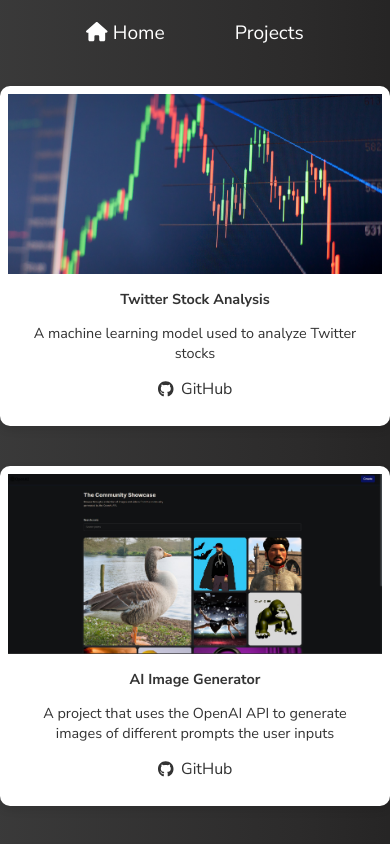
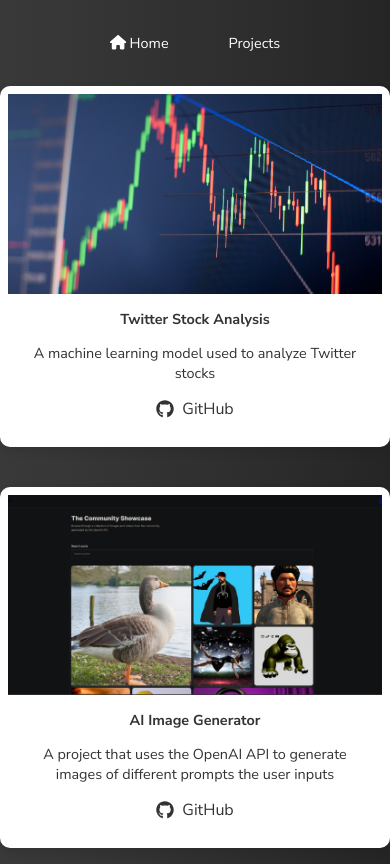
Before and after one commit to AliAhmed2004/personal-website, a React (Create React App) app: page /projects in a window 390 px wide. Built offline with nearby package versions, Linux system fonts and the light colour scheme.

Commit message:
more mobile fixes :(

```diff
--- a/src/App.css
+++ b/src/App.css
@@ -217,37 +217,167 @@
 }
 
 @media (max-width: 768px) {
+  .App {
+    justify-content: flex-start;
+    padding-top: 30px;
+  }
+
+  body {
+    height: auto;
+    min-height: 100vh;
+    overflow-y: auto;
+  }
+
   .content {
+    padding: 10px;
     width: 90%;
-    max-width: none;
+  }
+
+  .navbar {
+    padding: 5px 0;
+    font-size: 1rem;
+  }
+
+  .nav-link {
+    padding: 8px 10px;
+    font-size: 1rem;
+  }
+
+  .social-links svg,
+  .project-info svg {
+    width: 20px;
+    height: 20px;
+  }
+
+  .project-card {
+    margin-bottom: 20px;
   }
 
   h1 {
     font-size: 2rem;
   }
 
-  .social-links svg {
-    width: 20px;
-    height: 20px;
+  .social-links {
+    flex-wrap: wrap;
+    justify-content: space-evenly;
+    padding: 0 10px;
   }
 
-  .programming-languages code,
-  .social-links a {
-    margin: 0 10px;
+  .social-links a,
+  .programming-languages code {
+    margin: 5px;
     padding: 3px 8px;
   }
 
+  .certifications a,
+  .programming-languages code {
+    font-size: 0.9rem;
+  }
+
+  .outreach-message {
+    padding-top: 20px;
+  }
+
   .project-card {
-    width: calc(100% - 20px);
+    width: calc((100% / 3) - 40px);
+    padding: 15px;
+  }
+
+  .project-info h3,
+  .project-info p {
+    font-size: 1rem;
+  }
+}
+
+@media (max-width: 480px) {
+  .App {
+    justify-content: flex-start;
+    padding-top: 20px;
+  }
+
+  body {
+    height: auto;
+    min-height: 100vh;
+    overflow-y: auto;
+  }
+
+  .content {
+    padding: 10px;
+    width: 95%;
+  }
+
+  .navbar {
+    padding: 5px 0;
+    font-size: 0.9rem;
+  }
+
+  .nav-link {
+    padding: 8px 10px;
+    font-size: 0.9rem;
+  }
+
+  .social-links svg,
+  .project-info svg {
+    width: 18px;
+    height: 18px;
+  }
+
+  .project-card {
     margin-bottom: 20px;
   }
 
-  .project-image {
-    height: 180px;
+  h1 {
+    font-size: 1.3rem;
+  }
+
+  .social-links {
+    flex-wrap: wrap;
+    justify-content: space-evenly;
+    padding: 0 5px;
+  }
+
+  .social-links a,
+  .programming-languages code {
+    margin: 2px;
+    padding: 2px 6px;
+  }
+
+  .certifications a,
+  .programming-languages code {
+    font-size: 0.8rem;
+  }
+
+  .outreach-message {
+    padding-top: 20px;
+  }
+
+  .project-card {
+    width: 100%;
+    padding: 8px;
+  }
+
+  .project-info h3,
+  .project-info p {
+    font-size: 0.9rem;
   }
 }
+@media (max-width: 375px) {
+  .App {
+    justify-content: flex-start;
+    padding-top: 20px;
+  }
 
-@media (max-width: 375px) {
+  body {
+    height: auto;
+    min-height: 100vh;
+    overflow-y: auto;
+  }
+
+  .content {
+    padding: 8px;
+    width: 92%;
+  }
+
   .navbar {
     padding: 3px 0;
     font-size: 0.85rem;
@@ -258,18 +388,6 @@
     font-size: 0.85rem;
   }
 
-  .App {
-    padding-top: 30px;
-  }
-
-  .content,
-  .projects-container,
-  .social-links,
-  .certifications,
-  .programming-languages {
-    padding-top: 15px;
-  }
-
   .social-links svg,
   .project-info svg {
     width: 14px;
@@ -278,11 +396,6 @@
 
   .project-card {
     margin-bottom: 10px;
-  }
-
-  .content {
-    padding: 8px;
-    width: 92%;
   }
 
   h1 {
@@ -320,50 +433,3 @@
     font-size: 0.85rem;
   }
 }
-
-@media (max-width: 480px) {
-  .content {
-    padding: 10px;
-    width: 95%;
-  }
-
-  h1 {
-    font-size: 1.3rem;
-  }
-
-  .social-links {
-    flex-wrap: wrap;
-    justify-content: space-evenly;
-    padding: 0 5px;
-  }
-
-  .social-links a,
-  .programming-languages code {
-    margin: 2px;
-    padding: 2px 6px;
-  }
-
-  .social-links svg {
-    width: 18px;
-    height: 18px;
-  }
-
-  .certifications a,
-  .programming-languages code {
-    font-size: 0.8rem;
-  }
-
-  .outreach-message {
-    padding-top: 20px;
-  }
-
-  .project-card {
-    width: 100%;
-    padding: 8px;
-  }
-
-  .project-info h3,
-  .project-info p {
-    font-size: 0.9rem;
-  }
-}
```
